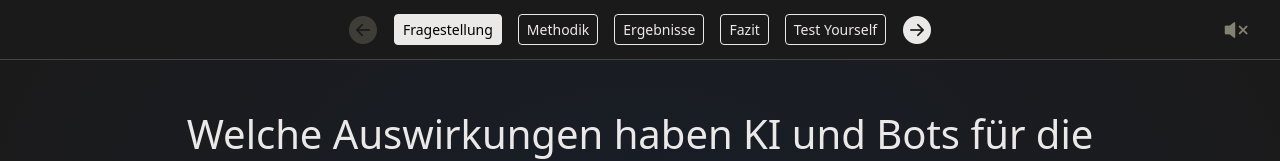
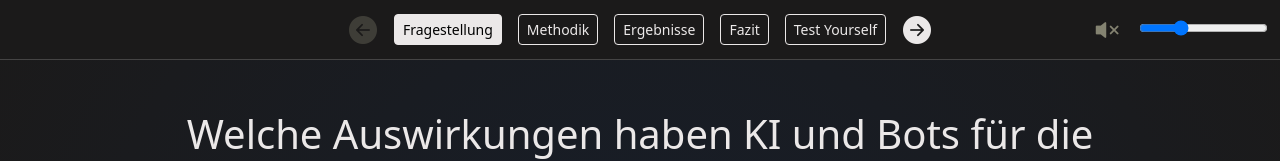
Before and after one commit to ItamiOfficial/mms, a website built with Vite: page index.html in a window 1280 px wide. Shown: the top 161 px of the page. Built offline with nearby package versions, Linux system fonts and the light colour scheme.

Commit message:
Final Commit Der Bumms ist ready

```diff
--- a/index.html
+++ b/index.html
@@ -36,6 +36,10 @@
 				<button id="audio-toggle-btn" class="btn btn-link text-secondary p-0 me-3">
 					<i id="audio-icon" class="bi bi-volume-mute-fill fs-3"></i>
 				</button>
+
+				<div class="audio-controls">
+					<input type="range" id="volume-slider" min="0" max="1" step="0.01" value="0.3">
+				</div>
 			</div>
 
 		</div>
```
